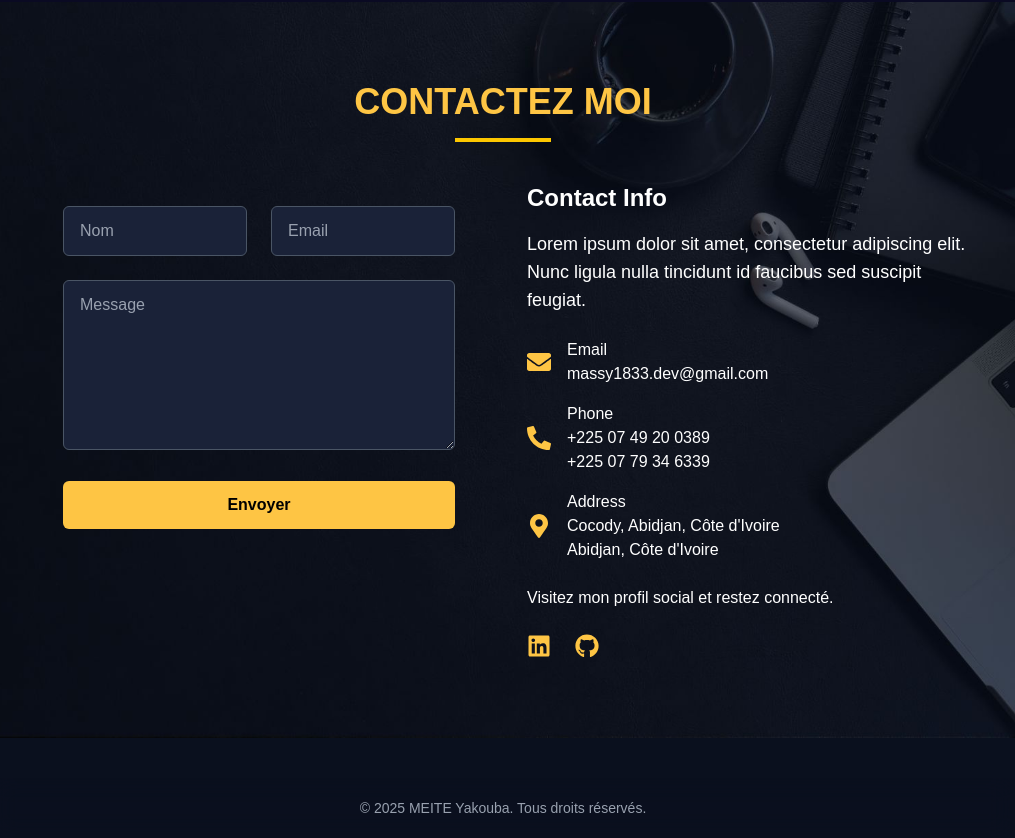
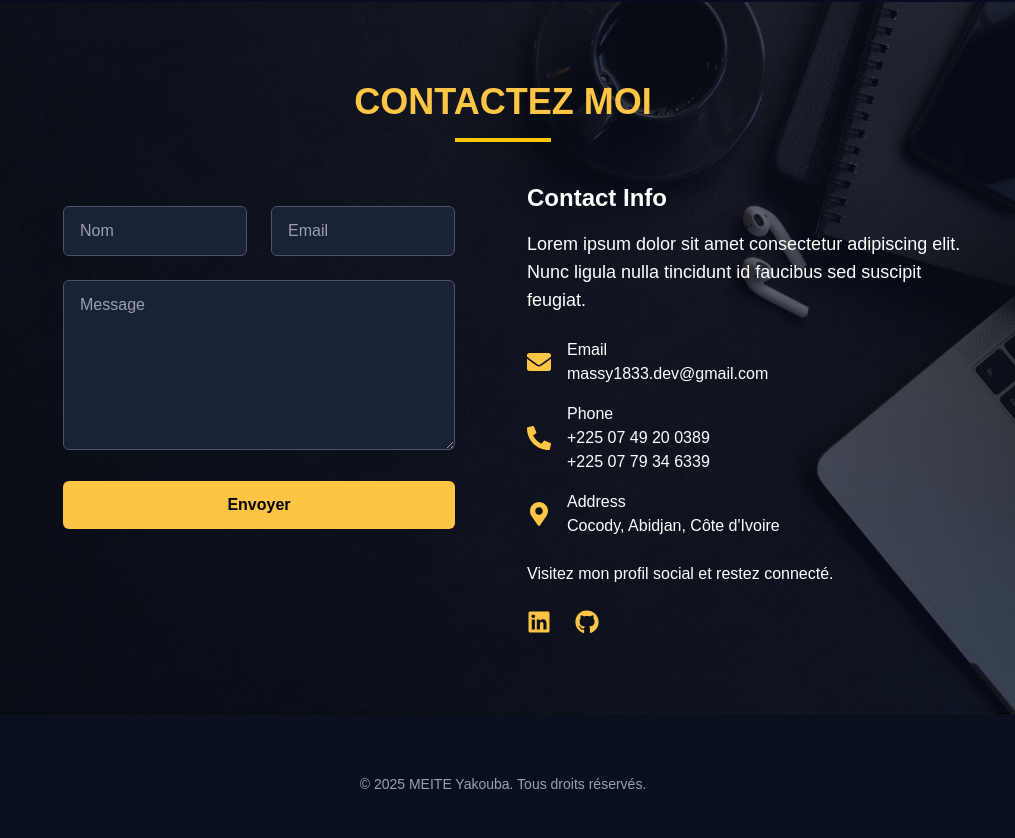
Before and after one commit to Massy-dev/Portfolio, a Next.js app: page / in a window 1280 px wide. Shown: the part 5518-6356 px from the top of the page, without its empty margins (265-1280 px from the left). After the commit the page ends 6332 px from the top, so only its background shows below. Built offline with nearby package versions, Linux system fonts and the light colour scheme.

Commit message:
Mis à jour Portfolio

```diff
--- a/src/Components/Contact.tsx
+++ b/src/Components/Contact.tsx
@@ -2,7 +2,7 @@
 "use client";
 
 import { useState } from "react";
-/*import emailjs from "@emailjs/browser";*/
+import emailjs from "@emailjs/browser";
 import { motion } from "framer-motion";
 import { FaLinkedin, FaGithub, FaEnvelope, FaPhoneAlt, FaMapMarkerAlt } from "react-icons/fa";
 
@@ -14,37 +14,33 @@ const Contact = () => {
     user_message: "",
   });
 
-  /*const [success, setSuccess] = useState(false);
-  const [error, setError] = useState(false);*/
+  const [success, setSuccess] = useState(false);
+  const [error, setError] = useState(false);
 
   const handleChange = (e: React.ChangeEvent<HTMLInputElement | HTMLTextAreaElement>) => {
     setFormData({ ...formData, [e.target.name]: e.target.value });
   };
 
-  /*const sendEmail = (e: React.FormEvent<HTMLFormElement>) => {
+  const handleSubmit = async (e: React.FormEvent<HTMLFormElement>) => {
     e.preventDefault();
 
-    emailjs
-      .send(
-        "service_hxtl8i2",  // Remplacer ici
-        "template_m6eyvye", // Remplacer ici
+    try {
+      const result = await emailjs.send(
+        "service_hxtl8i2",
+        "template_m6eyvye",
         formData,
-        "XYgcmANRUQSkUL4ft"   // Remplacer ici
-      )
-      .then(
-        (result) => {
+        "XYgcmANRUQSkUL4ft"
+      );
       console.log(result.text);
       setSuccess(true);
       setError(false);
       setFormData({ user_name: "", user_email: "", user_message: "" });
-        },
-        (error) => {
-          console.log(error.text);
+    } catch (error) {
+      console.log(error);
       setError(true);
       setSuccess(false);
     }
-      );
-  };*/
+  };
 
   return (
     <motion.section id="contact" className="py-20 px-4 md:px-12 "
@@ -74,7 +70,7 @@ const Contact = () => {
 
           {/* Formulaire de contact */}
           <div className="bg-transparent p-6 rounded-lg">
-          <form className="space-y-6">
+          <form className="space-y-6" onSubmit={handleSubmit}>
           <div className="grid grid-cols-1 md:grid-cols-2 gap-6">
             <input
               type="text"
@@ -111,8 +107,8 @@ const Contact = () => {
           >
             Envoyer
           </button>
-          {/*{success && <p className="text-green-400">Message envoyé avec succès !</p>}
-          {error && <p className="text-red-500">Oups ! Une erreur s'est produite. Réessayez.</p>}*/}
+          {success && <p className="text-green-400">Message envoyé avec succès !</p>}
+          {error && <p className="text-red-500">Oups ! Une erreur s&apos;est produite. Réessayez.</p>}
         </form>
           </div>
 
@@ -120,7 +116,7 @@ const Contact = () => {
           <div className="space-y-6">
             <h3 className="text-2xl font-semibold mb-4">Contact Info</h3>
             <p className="text-lg mb-6">
-              Lorem ipsum dolor sit amet, consectetur adipiscing elit. Nunc ligula nulla tincidunt id faucibus sed suscipit feugiat.
+              Lorem ipsum dolor sit amet consectetur adipiscing elit. Nunc ligula nulla tincidunt id faucibus sed suscipit feugiat.
             </p>
             <div className="space-y-4">
               <div className="flex items-center gap-4">
@@ -143,8 +139,7 @@ const Contact = () => {
                 <FaMapMarkerAlt className="text-[#fec544] text-2xl" />
                 <div className="text-white">
                   <p>Address</p>
-                  <p>Cocody, Abidjan, Côte d'Ivoire</p>
-                  <p>Abidjan, Côte d'Ivoire</p>
+                  <p>Cocody, Abidjan, Côte d&apos;Ivoire</p>
                 </div>
               </div>
             </div>
```
Lines whose indentation alone changed are shown as unchanged.
